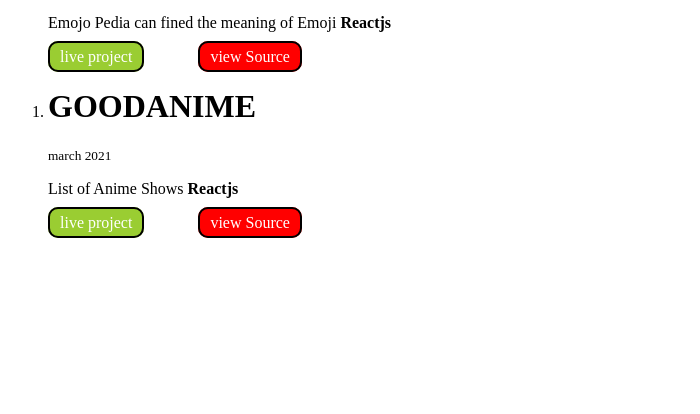
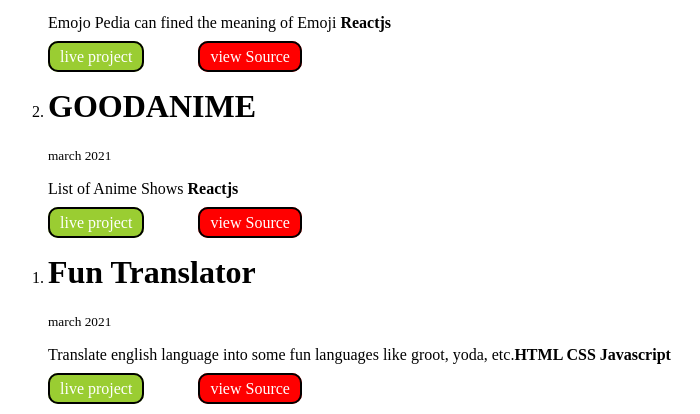
Before and after one commit to vivekvermad7/webD, a plain HTML site: page projects.html in a window 1280 px wide. Shown: the part 727-1141 px from the top of the page, without its empty margins (0-700 px from the left). Before the commit the page ends 975 px from the top, so only its background shows below. Drawn offline with Linux system fonts and the light colour scheme.

Commit message:
added forth project

```diff
--- a/projects.html
+++ b/projects.html
@@ -49,6 +49,13 @@
             <a href="https://evrgq.csb.app/" class="primary-link" >live project</a>
             <a href="https://codesandbox.io/s/inspiring-ives-evrgq?file=/src/App.js:64-2658" class="secondary-link" >view Source</a>
         </li>
+        <li>
+            <h1>Fun Translator</h1>
+            <small>march 2021</small>
+            <p>Translate english language into some fun languages like groot, yoda, etc.<strong>HTML CSS Javascript</strong></p>
+            <a href=https://vivek-fun-translator.netlify.app/" class="primary-link" >live project</a>
+            <a href="https://github.com/vivekvermad7/funtranslator" class="secondary-link" >view Source</a>
+        </li>
     </ol>
 
 </body>
```
